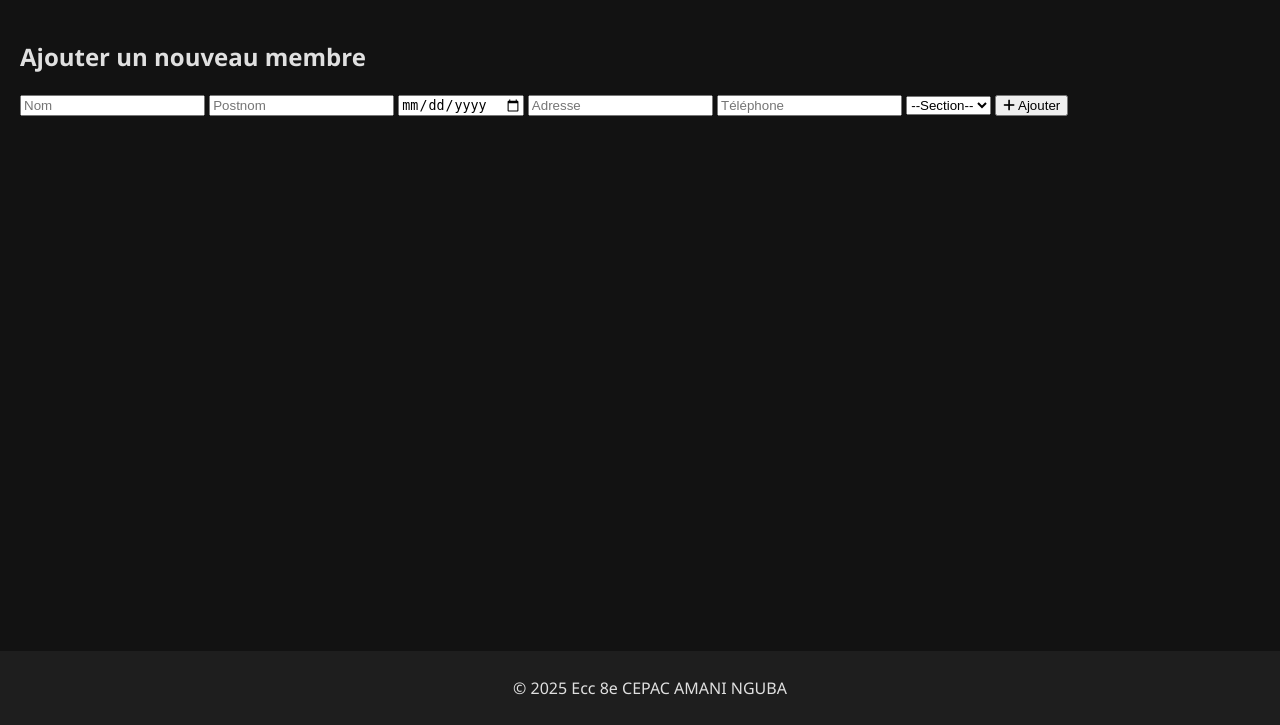
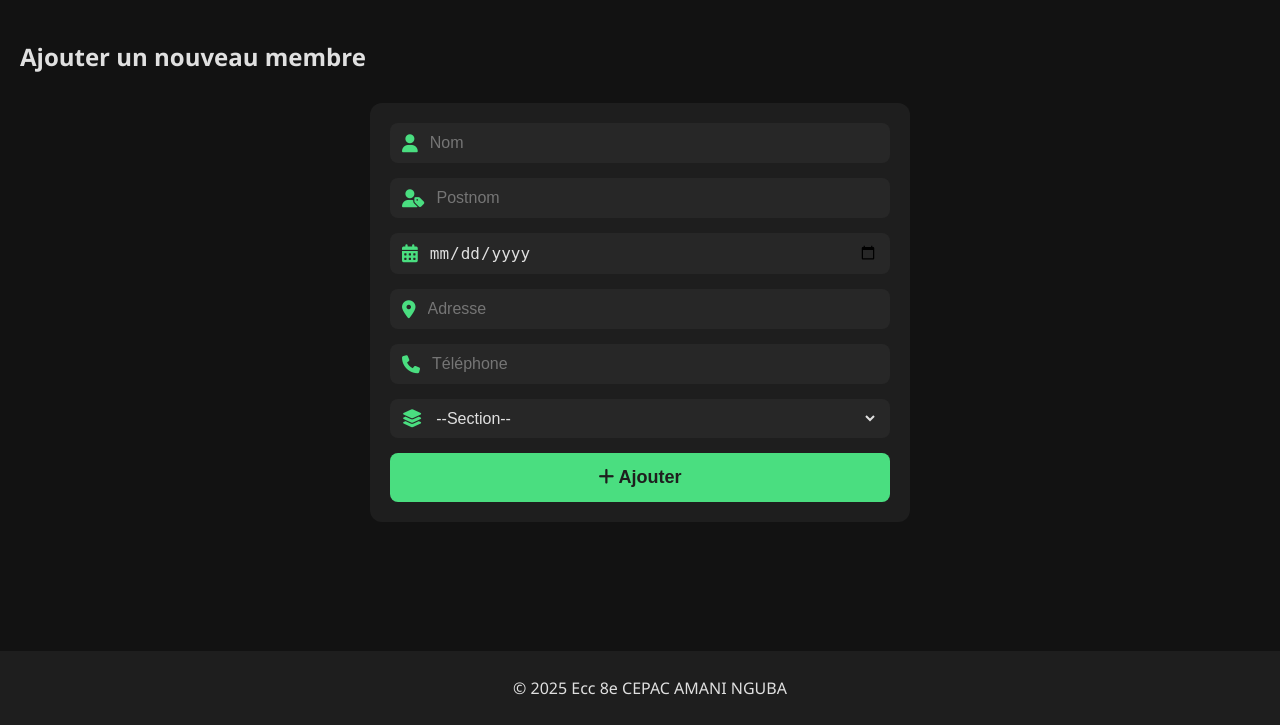
Before and after one commit to Andrebeet1/dimeamaninguba, a Flask app: page /ajouter_membre in a window 1280 px wide. Shown: the part 75-800 px from the top of the page. Run offline with Flask 3, Linux system fonts and the light colour scheme.

Commit message:
Update ajouter_membre.html

```diff
--- a/templates/ajouter_membre.html
+++ b/templates/ajouter_membre.html
@@ -3,12 +3,29 @@
 {% block content %}
 <h2>Ajouter un nouveau membre</h2>
 
-<form id="membreForm">
+<form id="membreForm" class="formulaire">
+    <div class="input-group">
+        <i class="fas fa-user"></i>
         <input type="text" name="nom" placeholder="Nom" required>
+    </div>
+    <div class="input-group">
+        <i class="fas fa-user-tag"></i>
         <input type="text" name="postnom" placeholder="Postnom" required>
+    </div>
+    <div class="input-group">
+        <i class="fas fa-calendar-alt"></i>
         <input type="date" name="date_naissance" placeholder="Date de naissance" required>
+    </div>
+    <div class="input-group">
+        <i class="fas fa-map-marker-alt"></i>
         <input type="text" name="adresse" placeholder="Adresse" required>
+    </div>
+    <div class="input-group">
+        <i class="fas fa-phone"></i>
         <input type="text" name="telephone" placeholder="Téléphone" required>
+    </div>
+    <div class="input-group">
+        <i class="fas fa-layer-group"></i>
         <select name="section" required>
             <option value="">--Section--</option>
             <option value="maman">Maman</option>
@@ -21,10 +38,83 @@
             <option value="chemise">Chemise</option>
             <option value="kiongozi">Kiongozi</option>
         </select>
+    </div>
     <button type="submit"><i class="fas fa-plus"></i> Ajouter</button>
 </form>
 
 <div id="message"></div>
+
+<style>
+.formulaire {
+    display: flex;
+    flex-direction: column;
+    gap: 15px;
+    max-width: 500px;
+    margin: 30px auto;
+    padding: 20px;
+    background-color: #1E1E1E;
+    border-radius: 12px;
+}
+
+.input-group {
+    display: flex;
+    align-items: center;
+    background-color: #272727;
+    border-radius: 8px;
+    padding: 10px 12px;
+    transition: transform 0.2s, background-color 0.2s;
+}
+
+.input-group i {
+    margin-right: 10px;
+    color: #4ADE80;
+    font-size: 18px;
+}
+
+.input-group input,
+.input-group select {
+    border: none;
+    background: none;
+    color: #E0E0E0;
+    font-size: 16px;
+    width: 100%;
+}
+
+.input-group input:focus,
+.input-group select:focus {
+    outline: none;
+}
+
+.input-group:hover {
+    background-color: #333333;
+    transform: scale(1.02);
+}
+
+.formulaire button {
+    width: 100%;
+    padding: 14px;
+    border-radius: 8px;
+    border: none;
+    font-size: 18px;
+    font-weight: bold;
+    background-color: #4ADE80;
+    color: #1E1E1E;
+    cursor: pointer;
+    transition: transform 0.2s, background-color 0.2s;
+}
+
+.formulaire button:hover {
+    background-color: #22c55e;
+    transform: scale(1.05);
+}
+
+#message {
+    text-align: center;
+    margin-top: 15px;
+    font-weight: bold;
+    font-size: 16px;
+}
+</style>
 
 <script>
 document.getElementById('membreForm').addEventListener('submit', async function(e){
```
Lines whose indentation alone changed are shown as unchanged.
